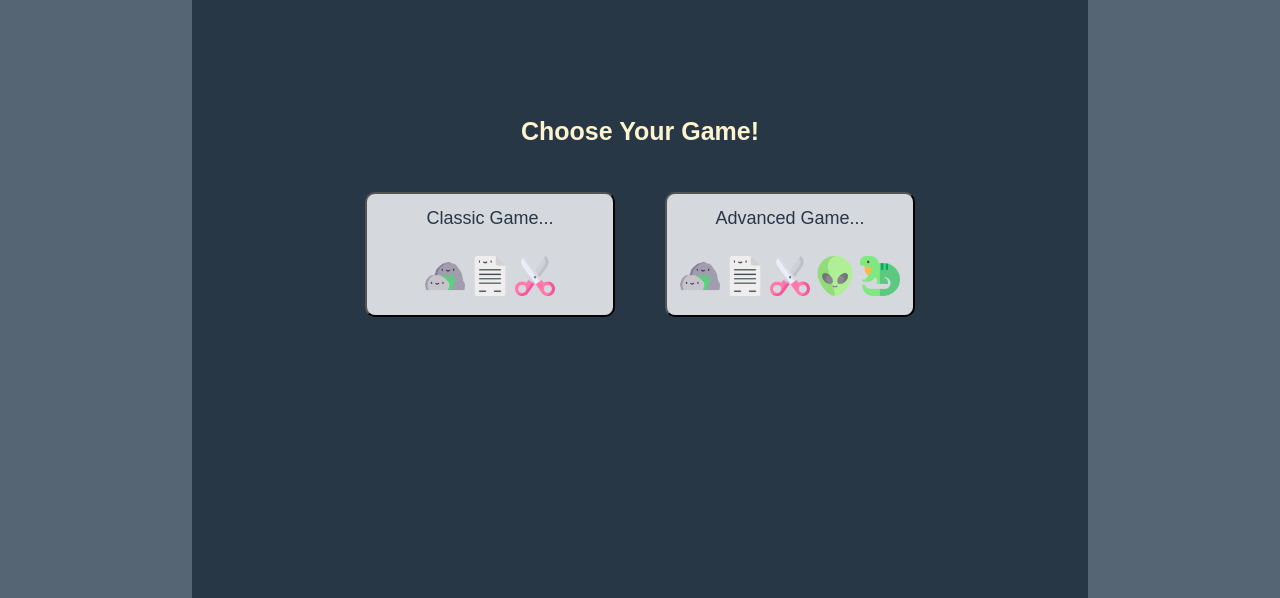
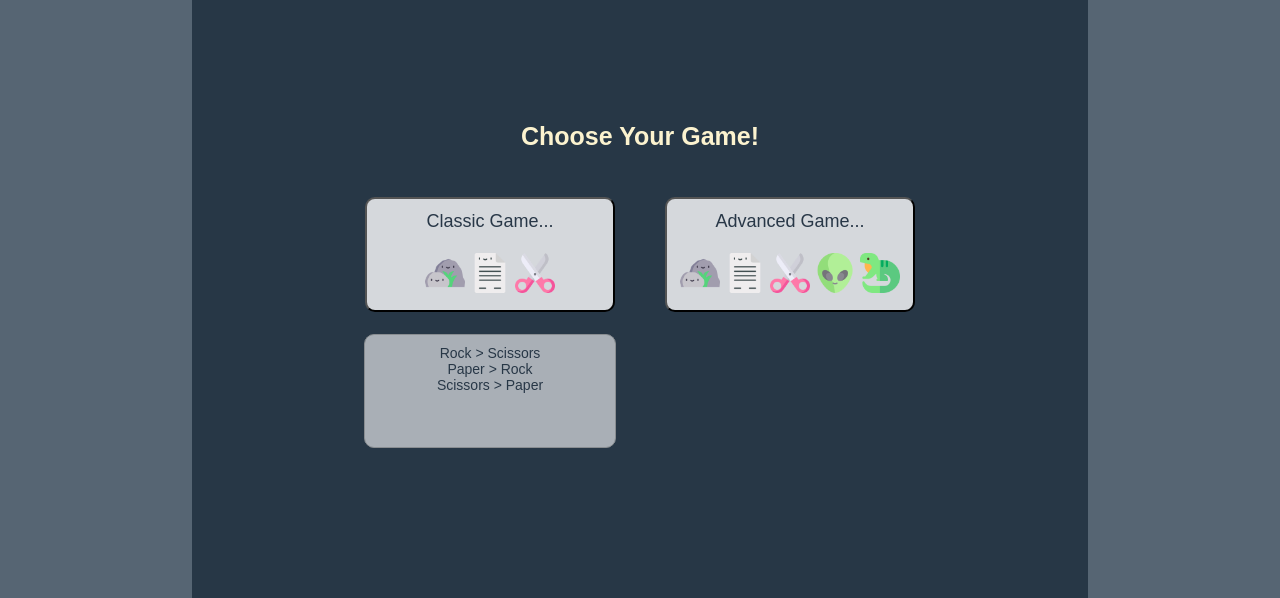
Before and after one commit to Nagel29/rock-paper-scissors, a plain HTML site: page index.html in a window 1280 px wide. In both pictures the pointer is over the button "Classic Game...". Shown: the part 202-800 px from the top of the page. Drawn offline with Linux system fonts and the light colour scheme.

Commit message:
Adds images and info for game type buttons

```diff
--- a/index.html
+++ b/index.html
@@ -19,14 +19,14 @@
         <section class="main-section" id="game-selection-section">
           <h2>Choose Your Game!</h2>
           <section id="button-container">
-            <button class="game-selection-button" id="classic-game-button">Classic Game...
+            <button class="game-selection-button" id="classic-game-button" data-descr1="Rock > Scissors" data-descr2="Paper > Rock" data-descr3="Scissors > Paper">Classic Game...
               <div class="images-on-buttons-container">
                 <img class="button-images" src="./images/happy-rocks.png"/>
                 <img class="button-images" src="./images/happy-paper.png"/>
                 <img class="button-images" src="./images/happy-scissors.png"/>
               </div>
             </button>
-            <button class="game-selection-button" id="advanced-game-button">Advanced Game...
+            <button class="game-selection-button" id="advanced-game-button" data-descr1="Rock > Scissors & Lizard" data-descr2="Paper > Rock & Alien" data-descr3="Scissors > Paper & Lizard" data-descr4="Lizard > Paper & Alien" data-descr5="Alien > Scissors & Rock">Advanced Game...
               <div class="images-on-buttons-container">
                 <img class="button-images" src="./images/happy-rocks.png">
                 <img class="button-images" src="./images/happy-paper.png">
--- a/src/main.js
+++ b/src/main.js
@@ -6,6 +6,7 @@ var paper = './images/happy-paper.png';
 var scissors = './images/happy-scissors.png';
 var currentGame = '';
 var winnerHolder = '';
+var timeout = '';
 
 var humanWinsDisplay = document.querySelector('#human-wins');
 var changeGameButton = document.querySelector('#change-game-button');
@@ -28,8 +29,10 @@ buttonContainer.addEventListener('click', startGame);
 battleSection.addEventListener('click', selectFighter);
 
 function changeGame() {
+  clearTimeout(timeout);
   resetWins();
   displayWins(human.wins, computer.wins);
+  changeGameButton.classList.add('hidden');
   battleSection.classList.add('hidden');
   gameSelectionSection.classList.remove('hidden');
   resultSection.classList.add('hidden');
@@ -78,5 +81,5 @@ function renderResults() {
   battleSection.classList.add('hidden');
   resultSection.classList.remove('hidden');
   displayWins(human.wins, computer.wins);
-  setTimeout(resetGame, 2200);
+  timeout = setTimeout(resetGame, 2200);
 }
--- a/styles.css
+++ b/styles.css
@@ -82,7 +82,7 @@ h2 {
   flex-direction: column;
   justify-content: space-around;
   align-items: center;
-  height: 125px;
+  height: 115px;
   width: 250px;
   color: #283747;
   margin: 25px;
@@ -90,9 +90,35 @@ h2 {
   font-size: 18px;
 }
 
+.game-selection-button[data-descr1] {
+  position: relative;
+  /* text-decoration: underline;
+  color: #00f; */
+  /* cursor: help; */
+}
+
+.game-selection-button[data-descr1]:hover::after,
+.game-selection-button[data-descr1]:focus::after {
+  content: attr(data-descr1) "\A" attr(data-descr2) "\A" attr(data-descr3) "\A" attr(data-descr4) "\A" attr(data-descr5);
+  white-space: pre-wrap;
+  position: absolute;
+  align-self: center;
+  top: 135px;
+  height: 92px;
+  width: 230px;
+  border: 1px #aaaaaa solid;
+  border-radius: 10px;
+  background-color: #D5D8DC;
+  opacity: 75%;
+  padding: 10px;
+  font-size: 14px;
+  z-index: 1;
+}
+
 .images-on-buttons-container {
   pointer-events: none;
 }
+
 .button-images {
   height: 40px;
   width: 40px;
```
